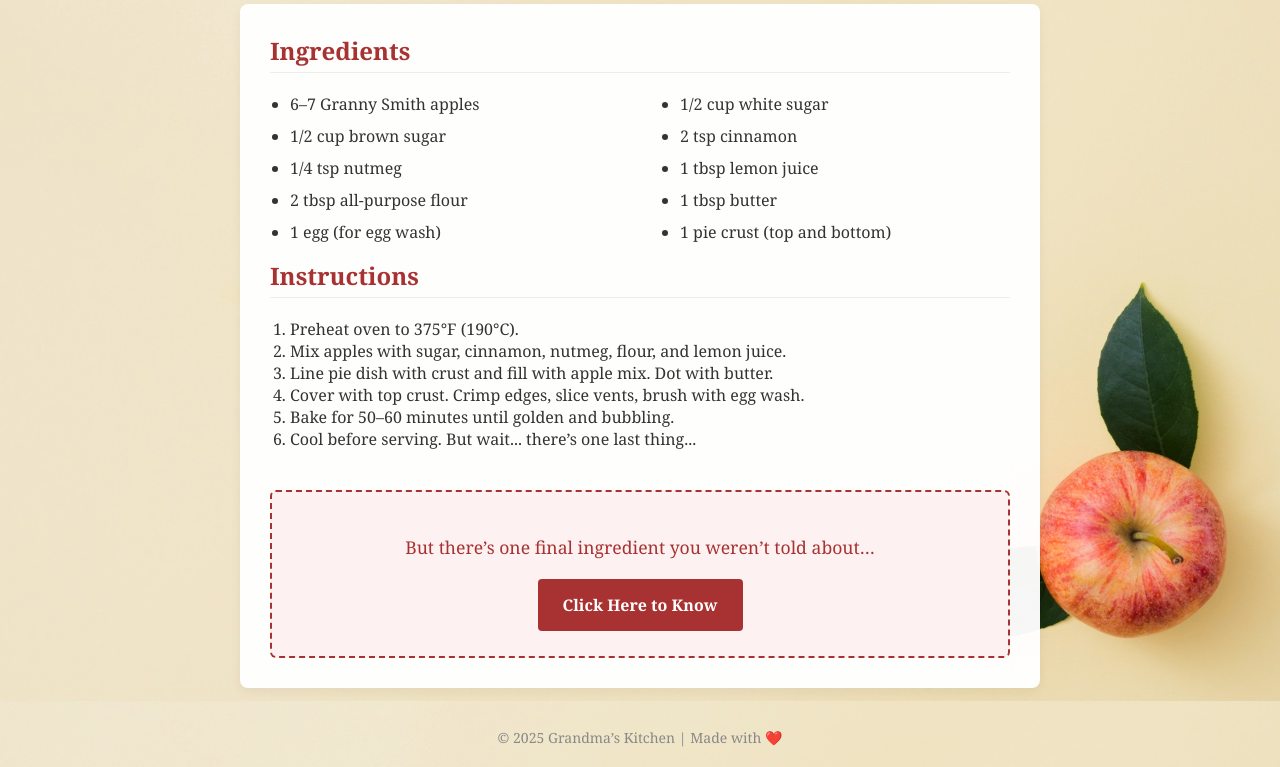
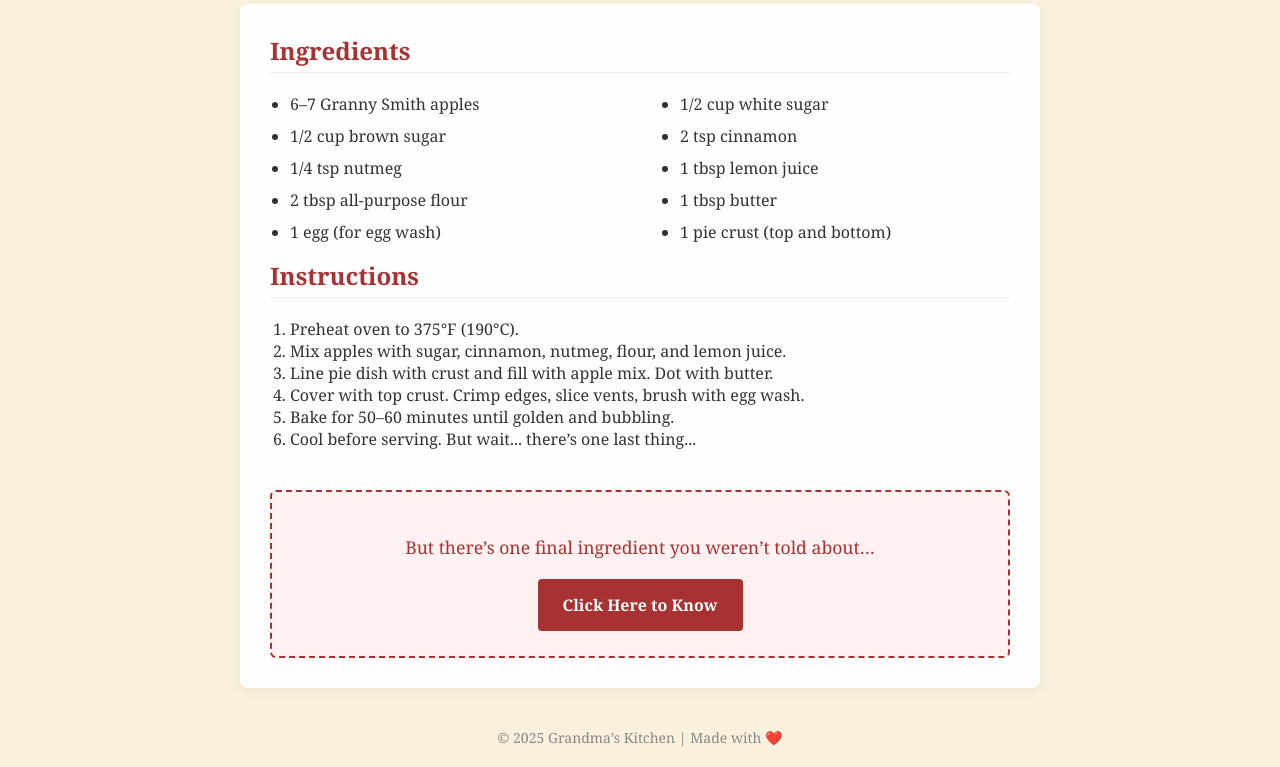
Before and after one commit to andra125/grandma, a plain HTML site: page index.html in a window 1280 px wide. Shown: the part 152-919 px from the top of the page. Drawn offline with Linux system fonts and the light colour scheme.

Commit message:
Update index.html

```diff
--- a/index.html
+++ b/index.html
@@ -13,7 +13,7 @@
       margin: 0;
       padding: 0;
       color: #333;
-      background: url('top-view-apple-with-leaves-corner.jpg') no-repeat bottom right fixed;
+      background: img src =('top-view-apple-with-leaves-corner.jpg') no-repeat bottom right fixed;
       background-size: cover;
       background-color: #f9f1dd;
     }
```
